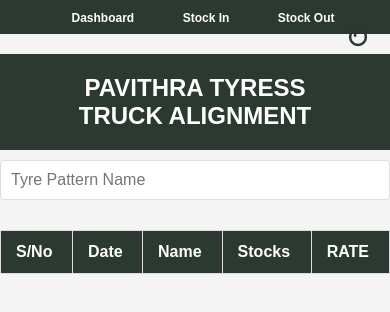
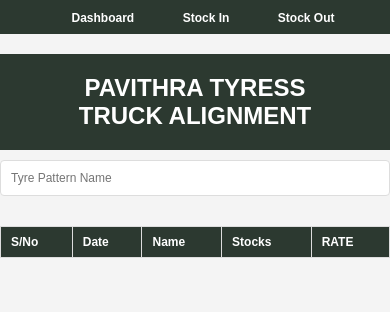
Before and after one commit to nellaiappans/stocks.git.io, a plain HTML site: page index.html in a window 390 px wide. Drawn offline with Linux system fonts and the light colour scheme; no server answers.

Commit message:
Update index.html

```diff
--- a/index.html
+++ b/index.html
@@ -63,10 +63,14 @@
         }
 
         /* Table Styles */
+        .table-container {
+            overflow-x: auto;  /* Enable horizontal scrolling */
+            margin: 20px 0;
+        }
+
         table {
             width: 100%;
             border-collapse: collapse;
-            margin: 20px 0;
             overflow-x: auto;
             border: 1px solid #ddd;
             position: relative;
@@ -128,6 +132,11 @@
             }
         }
 
+        #sync-icon {
+    display: none;
+}
+
+
         /* Stock In & Stock Out Sections */
         .stock-section {
             display: flex;
@@ -173,12 +182,44 @@
                 padding: 8px 15px;
                 font-size: 14px;
             }
+
+            #search-input {
+                font-size: 14px;
+            }
+
+            .stock-section input, .stock-section select, .stock-section button {
+                font-size: 14px;
+            }
+
+            table {
+                font-size: 14px;
+            }
+
+            th, td {
+                padding: 10px 12px;
+            }
         }
 
         @media (max-width: 480px) {
             nav a {
                 padding: 6px 12px;
                 font-size: 12px;
+            }
+
+            #search-input {
+                font-size: 12px;
+            }
+
+            .stock-section input, .stock-section select, .stock-section button {
+                font-size: 12px;
+            }
+
+            table {
+                font-size: 12px;
+            }
+
+            th, td {
+                padding: 8px 10px;
             }
         }
 
@@ -203,6 +244,7 @@
         </div>
 
         <!-- Table to Display Stock Data -->
+        <div class="table-container">
             <table id="sheet-data-table">
                 <thead>
                     <tr>
@@ -215,6 +257,7 @@
                 </thead>
                 <tbody></tbody>
             </table>
+        </div>
     </section>
 
     <!-- Stock In Section -->
```
Lines whose indentation alone changed are shown as unchanged.
